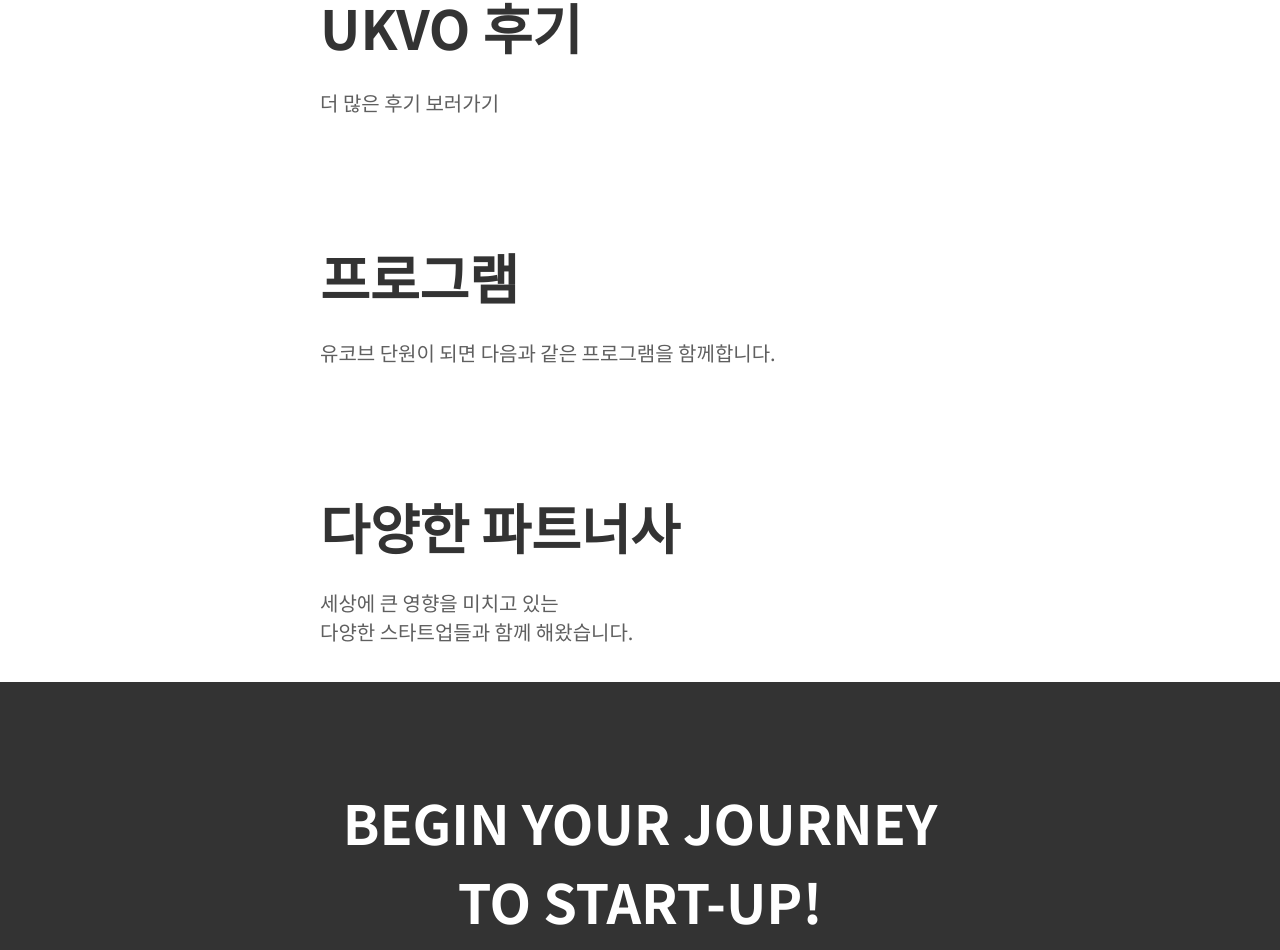
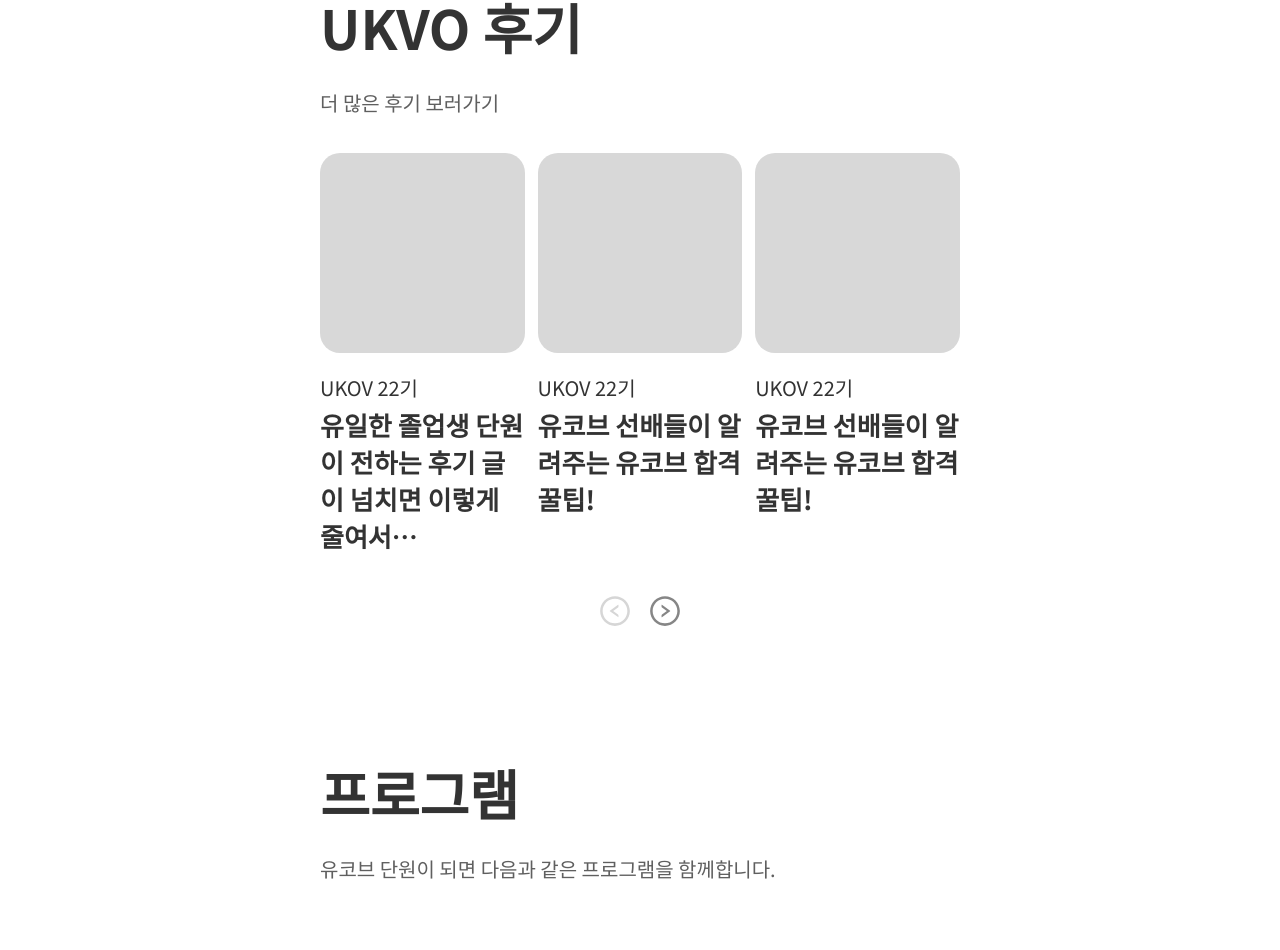
Before and after one commit to Soongsil-University-MakeUs-Challenge/2nd-UMC-WebStudy, a React (Create React App) app in the folder lucy/react-practice/my-react-practice/: page / in a window 1280 px wide. Shown: the part 1595-2545 px from the top of the page. Built offline with nearby package versions, Linux system fonts and the light colour scheme.

Commit message:
후기 완성

```diff
--- a/lucy/react-practice/my-react-practice/package.json
+++ b/lucy/react-practice/my-react-practice/package.json
@@ -8,6 +8,7 @@
     "@testing-library/user-event": "^13.5.0",
     "react": "^18.1.0",
     "react-dom": "^18.1.0",
+    "react-icons": "^4.3.1",
     "react-scripts": "5.0.1",
     "web-vitals": "^2.1.4"
   },
--- a/lucy/react-practice/my-react-practice/src/App.css
+++ b/lucy/react-practice/my-react-practice/src/App.css
@@ -285,3 +285,43 @@
   color: #5f5f5f;
   margin-bottom: 36px;
 }
+
+.reviewContentsContainer {
+  display: flex;
+  justify-content: space-between;
+}
+
+.reviewContentImg {
+  width: 16vw;
+  height: 200px;
+  border-radius: 20px;
+  background-color: #d8d8d8;
+}
+
+.reviewContentSmallTitle {
+  margin-top: 20px;
+  color: #333;
+  font-size: 20px;
+  margin-bottom: 4px;
+}
+
+.reviewContentBigTitle {
+  width: 16vw;
+  font-size: 26px;
+  font-weight: bold;
+  color: #333;
+}
+
+.reviewArrows {
+  /* background-color: #468eea; */
+  text-align: center;
+  margin-top: 40px;
+}
+
+.reviewLeftArrow {
+  margin-right: 8px;
+}
+
+.reviewRightArrow {
+  margin-left: 8px;
+}
--- a/lucy/react-practice/my-react-practice/src/App.js
+++ b/lucy/react-practice/my-react-practice/src/App.js
@@ -3,6 +3,8 @@
 import softBank from "./assets/soft-bank.png";
 import "./index.css";
 import "./App.css";
+import { AiOutlineRightCircle } from "react-icons/ai";
+import { AiOutlineLeftCircle } from "react-icons/ai";
 // import daangn from "./assets/company.png";
 
 function App() {
@@ -93,6 +95,45 @@
         <div className="reviewContainer">
           <div className="reviewTitle">UKVO 후기</div>
           <div className="reviewSubtitle">더 많은 후기 보러가기</div>
+
+          <div className="reviewContentsContainer">
+            <div className="reviewContent">
+              <div className="reviewContentImg"> </div>
+              <div className="reviewContentSmallTitle">UKOV 22기</div>
+              <div className="reviewContentBigTitle">
+                유일한 졸업생 단원이 전하는 후기 글이 넘치면 이렇게 줄여서…
+              </div>
+            </div>
+
+            <div className="reviewContent">
+              <div className="reviewContentImg"> </div>
+              <div className="reviewContentSmallTitle">UKOV 22기</div>
+              <div className="reviewContentBigTitle">
+                유코브 선배들이 알려주는 유코브 합격꿀팁!
+              </div>
+            </div>
+
+            <div className="reviewContent">
+              <div className="reviewContentImg"> </div>
+              <div className="reviewContentSmallTitle">UKOV 22기</div>
+              <div className="reviewContentBigTitle">
+                유코브 선배들이 알려주는 유코브 합격꿀팁!
+              </div>
+            </div>
+          </div>
+
+          <div className="reviewArrows">
+            <AiOutlineLeftCircle
+              className="reviewLeftArrow"
+              size="34"
+              color="#d6d6d6"
+            />
+            <AiOutlineRightCircle
+              className="reviewRightArrow"
+              size="34"
+              color="#868686"
+            />
+          </div>
         </div>
         <div className="programContainer">
           <div className="programTitle">프로그램</div>
```
Also changed, not shown: 1 other file (tests, documents, lock files or other folders).
